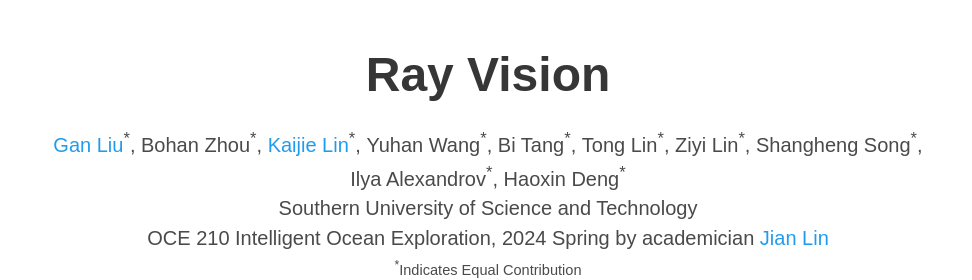
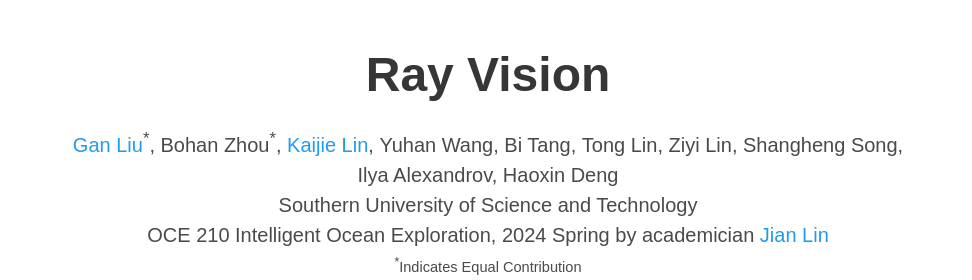
Before and after one commit to GanLiuuuu/RayVision, a plain HTML site: page index.html in a window 1280 px wide. Shown: the top 280 px of the page, without its empty margins (152-1124 px from the left). Drawn offline with nearby package versions, Linux system fonts and the light colour scheme; some icons are missing; a web font is replaced by a local one.

Commit message:
Update index.html

```diff
--- a/index.html
+++ b/index.html
@@ -60,21 +60,21 @@
                 <span class="author-block">
                   Bohan Zhou<sup>*</sup>,</span>
                   <span class="author-block">
-                  <a href="https://github.com/Linkaijie126" target="_blank">Kaijie Lin</a><sup>*</sup>,</span>
+                  <a href="https://github.com/Linkaijie126" target="_blank">Kaijie Lin</a>,</span>
               <span class="author-block">
-                  Yuhan Wang<sup>*</sup>,</span>
+                  Yuhan Wang,</span>
               <span class="author-block">
-                  Bi Tang<sup>*</sup>,</span>
+                  Bi Tang,</span>
               <span class="author-block">
-                  Tong Lin<sup>*</sup>,</span>
+                  Tong Lin,</span>
               <span class="author-block">
-                  Ziyi Lin<sup>*</sup>,</span>
+                  Ziyi Lin,</span>
               <span class="author-block">
-                  Shangheng Song<sup>*</sup>,</span>
+                  Shangheng Song,</span>
               <span class="author-block">
-              Ilya Alexandrov<sup>*</sup>,</span>
+              Ilya Alexandrov,</span>
               <span class="author-block">
-                  Haoxin Deng<sup>*</sup></span>
+                  Haoxin Deng</span>
                   </div>
 
                   <div class="is-size-5 publication-authors">
@@ -152,7 +152,7 @@
         <h2 class="title is-3">Abstract</h2>
         <div class="content has-text-justified">
           <p>
-            This project presents the development of a Remotely Operated Vehicle (ROV) with a biomimetic shell inspired by the ray species. The ROV is equipped with a neural network-based target recognition system capable of detecting and identifying underwater organisms. The system uses bounding boxes to localize and classify the captured organisms, enhancing the ROV's capabilities for underwater exploration and research. The integration of biomimicry and artificial intelligence techniques offers a novel approach to underwater robotics, enabling efficient and accurate identification of marine life forms. This abstract summarizes the design, implementation, and performance evaluation of the ROV and its target recognition system in underwater environments. </p>
+            Our ROV is equipped with a neural network-based target recognition system capable of detecting and identifying underwater organisms. The system uses bounding boxes to localize and classify the captured organisms, enhancing the ROV's capabilities for underwater exploration and research. The integration of biomimicry and artificial intelligence techniques offers a novel approach to underwater robotics, enabling efficient and accurate identification of marine life forms. This abstract summarizes the design, implementation, and performance evaluation of the ROV and its target recognition system in underwater environments. </p>
         </div>
       </div>
     </div>
```
